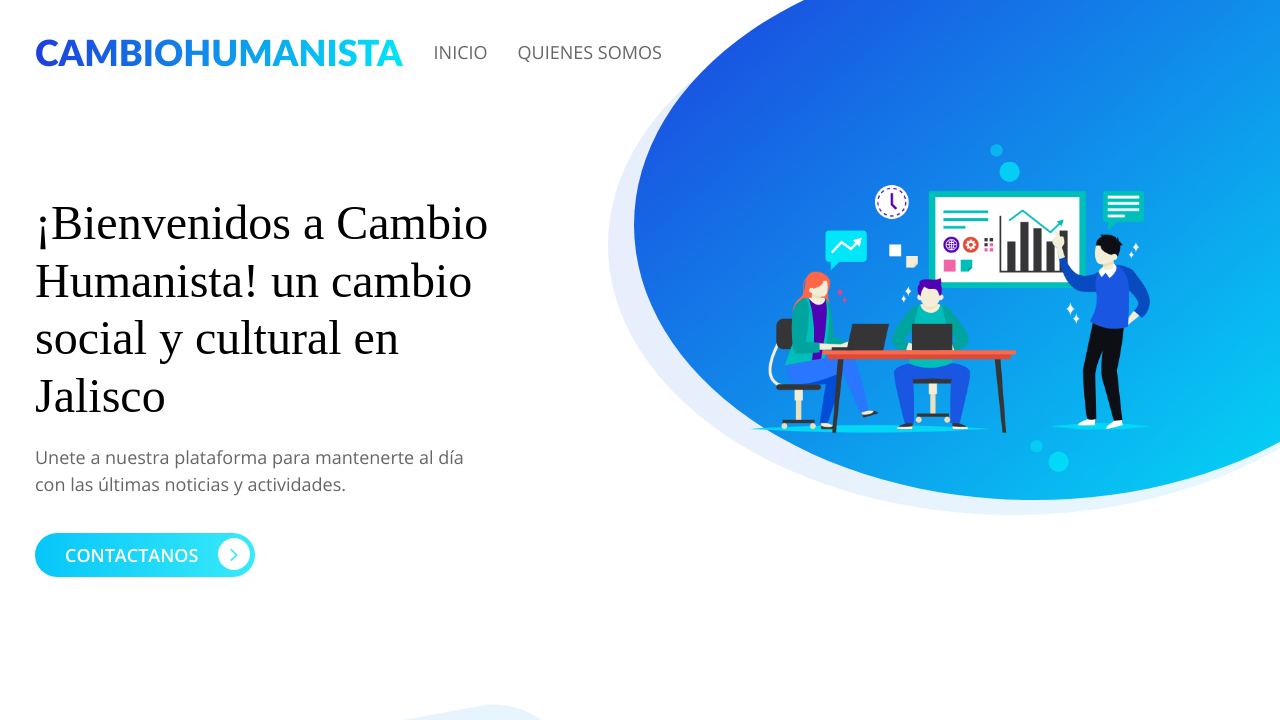
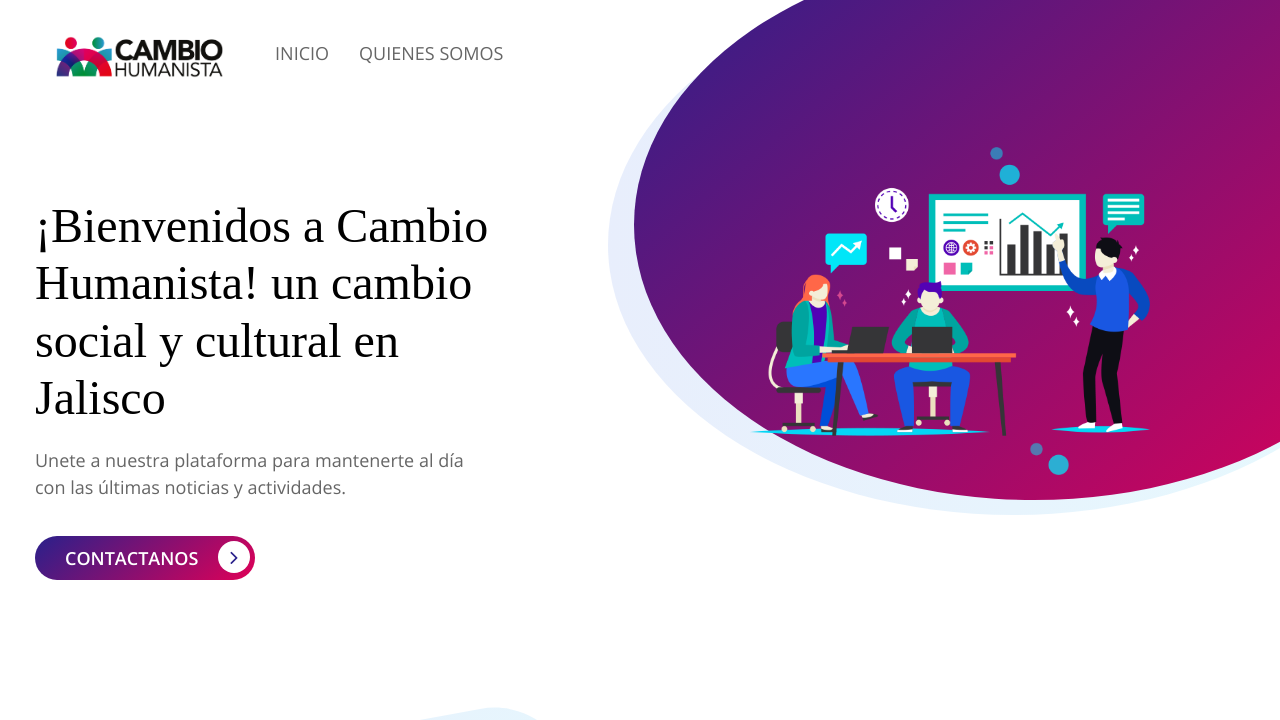
Before and after one commit to Mimicx/chumanista, a plain HTML site: page index.html in a window 1280 px wide. Shown: the top 720 px of the page. Drawn offline with Linux system fonts and the light colour scheme; a web font is replaced by a local one.

Commit message:
subiendo 2

```diff
--- a/css/style.css
+++ b/css/style.css
@@ -66,10 +66,11 @@ body {
   font-size: 36px;
   font-family: "Lato-Black";
   text-transform: uppercase;
-  background: -webkit-linear-gradient(left, #1d3ede, #01e6f8);
-  background: -ms-linear-gradient(left, #1d3ede, #01e6f8);
-  background: -moz-linear-gradient(left, #1d3ede, #01e6f8);
-  background: -o-linear-gradient(left, #1d3ede, #01e6f8);
+  background-image: -webkit-linear-gradient(-220deg, #29208B, #E00057);
+  background-image: -moz-linear-gradient(-220deg, #29208B, #E00057);
+  background-image: -ms-linear-gradient(-220deg, #29208B, #E00057);
+  background-image: -o-linear-gradient(-220deg, #29208B, #E00057);
+  background-image: linear-gradient(-220deg, #29208B, #E00057);
   -webkit-background-clip: text;
   -ms-background-clip: text;
   -o-background-clip: text;
@@ -113,8 +114,8 @@ body {
   border-width: 2px;
 }
 #gtco-main-nav form a.btn-info {
-  background: #01e6f8;
-  border-color: #01e6f8;
+  background: #29208B;
+  border-color: #29208B;
 }
 #gtco-main-nav form a.btn-outline-dark {
   border-color: #fff;
@@ -131,11 +132,11 @@ body {
   content: "";
   height: 600px;
   width: 900px;
-  background-image: -webkit-linear-gradient(-220deg, #1d3ede, #01e6f8);
-  background-image: -moz-linear-gradient(-220deg, #1d3ede, #01e6f8);
-  background-image: -ms-linear-gradient(-220deg, #1d3ede, #01e6f8);
-  background-image: -o-linear-gradient(-220deg, #1d3ede, #01e6f8);
-  background-image: linear-gradient(-220deg, #1d3ede, #01e6f8);
+  background-image: -webkit-linear-gradient(-220deg, #29208B, #E00057);
+  background-image: -moz-linear-gradient(-220deg, #29208B, #E00057);
+  background-image: -ms-linear-gradient(-220deg, #29208B, #E00057);
+  background-image: -o-linear-gradient(-220deg, #29208B, #E00057);
+  background-image: linear-gradient(-220deg, #29208B, #E00057);
   left: 49.5%;
   top: -50px;
   z-index: -1;
@@ -206,9 +207,11 @@ body {
 }
 
 .gtco-banner-area a, .gtco-feature a, .gtco-features a, .gtco-news .owl-carousel .card a, #gtco-footer .submit-button {
-  background-image: -moz-linear-gradient(0deg, #06c6f9 0%, #38eaf9 100%);
-  background-image: -webkit-linear-gradient(0deg, #06c6f9 0%, #38eaf9 100%);
-  background-image: -ms-linear-gradient(0deg, #06c6f9 0%, #38eaf9 100%);
+  background-image: -webkit-linear-gradient(-220deg, #29208B, #E00057);
+  background-image: -moz-linear-gradient(-220deg, #29208B, #E00057);
+  background-image: -ms-linear-gradient(-220deg, #29208B, #E00057);
+  background-image: -o-linear-gradient(-220deg, #29208B, #E00057);
+  background-image: linear-gradient(-220deg, #29208B, #E00057);
   font-size: 18px;
   font-family: "OpenSans-Semibold";
   color: #fff;
@@ -224,7 +227,7 @@ body {
   border-radius: 50%;
   height: 32px;
   width: 32px;
-  color: #37eaf9;
+  color: #29208B;
   font-size: 22px;
   text-align: center;
   padding-top: 5px;
@@ -400,7 +403,7 @@ body {
 .gtco-features .col-lg-8 .card h3 {
   font-family: "Lato-Regular";
   font-size: 24px;
-  color: #1d3ede;
+  color: #29208B;
 }
 .gtco-features .col-lg-8 .card p {
   font-size: 16px;
@@ -551,14 +554,14 @@ body {
   border-radius: 50%;
   display: block;
   background: #fff;
-  border: 2px solid #01e6f8;
+  border: 2px solid #29208B;
   margin: 0 5px;
 }
 .gtco-testimonials .owl-dots .active {
   box-shadow: none;
 }
 .gtco-testimonials .owl-dots .active span {
-  background: #01e6f8;
+  background: #29208B;
   box-shadow: none;
   height: 12px;
   width: 12px;
@@ -729,7 +732,7 @@ body {
 #gtco-footer h4 {
   font-family: "Lato-Medium";
   font-size: 24px;
-  color: #1d3ede;
+  color: #29208B;
   margin-bottom: 30px;
 }
 #gtco-footer input, #gtco-footer textarea {
--- a/index.html
+++ b/index.html
@@ -25,7 +25,7 @@
 <body>
 
 <nav class="navbar navbar-expand-lg navbar-light bg-light bg-transparent" id="gtco-main-nav">
-    <div class="container"><a class="navbar-brand">CAMBIOHUMANISTA</a>
+    <div class="container"><a class="navbar-brand"><img class="card-img-top " width="120" height="50" src="images/logo.png" alt=""></a>
         <button class="navbar-toggler" data-target="#my-nav" onclick="myFunction(this)" data-toggle="collapse"><span
                 class="bar1"></span> <span class="bar2"></span> <span class="bar3"></span></button>
         <div id="my-nav" class="collapse navbar-collapse">
@@ -112,8 +112,9 @@
 <footer class="container-fluid" id="gtco-footer">
     <div class="container">
         <div class="row">
+
             <div class="col-lg-12 " id="contact">
-                <h4> Contactactanos  </h4>
+                <h4> Contactanos / contactanos@cambiohumanista.mx </h4>
                 <input type="text" class="form-control form" placeholder="Nombre" style="width:100%">
                 <input type="email" class="form-control" placeholder="Corre Electronico">
                 <textarea class="form-control" placeholder="Mensaje"></textarea>
```
Also changed, not shown: images/logo.png (added).
